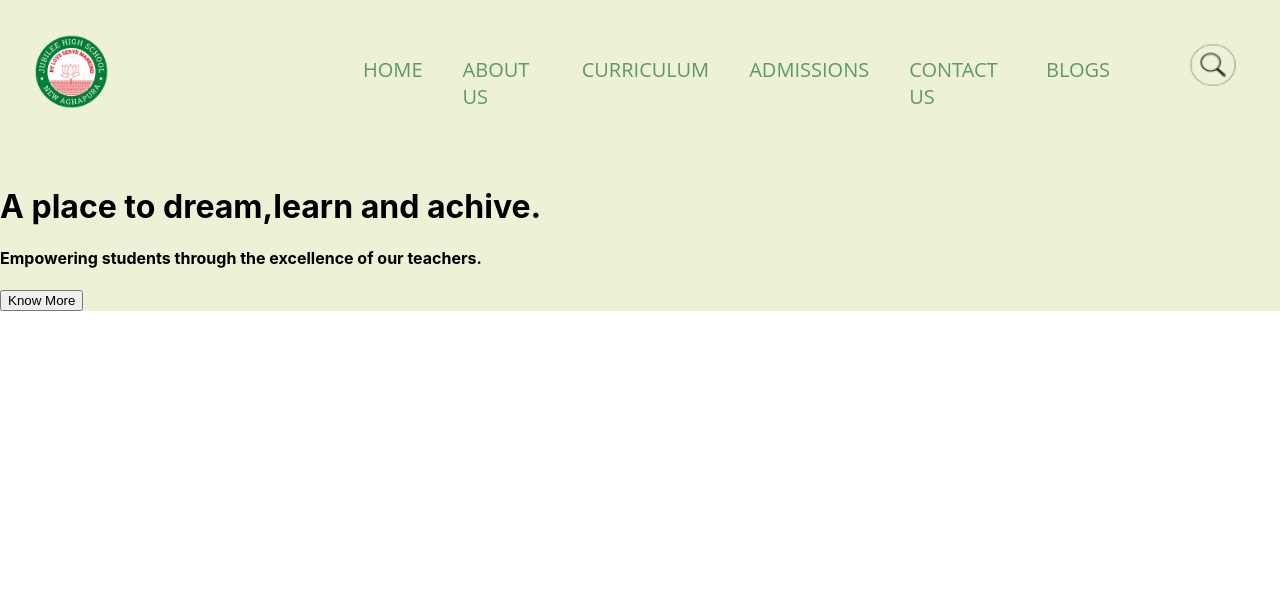
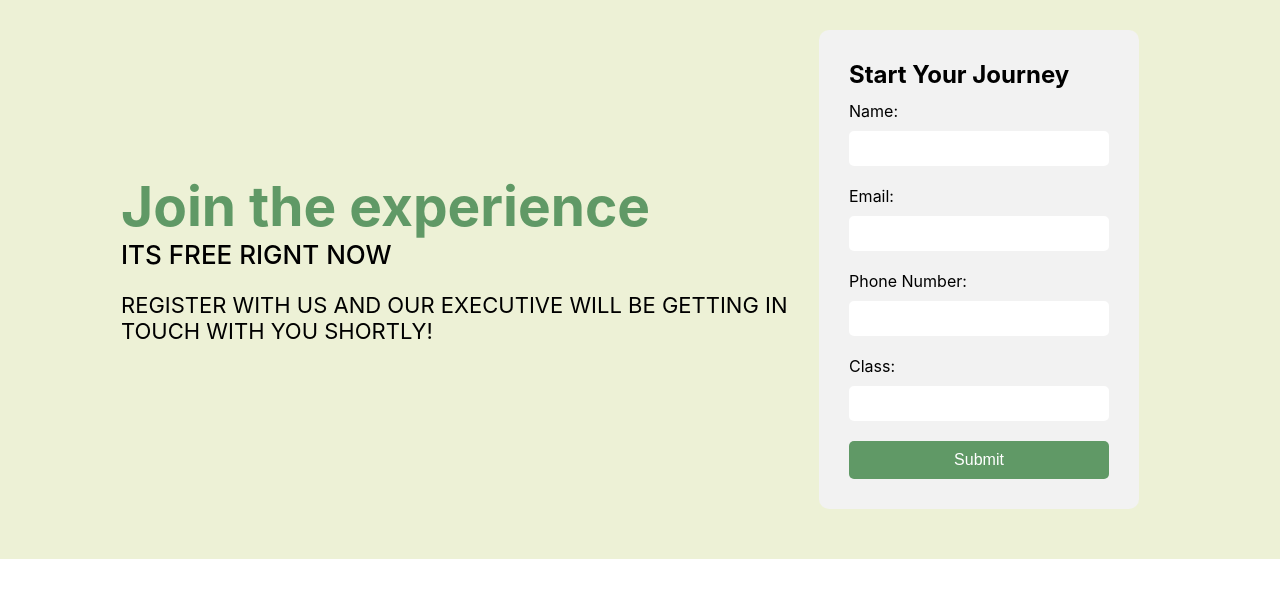
Before and after one commit to jubileehighschool/weapp, a React (Create React App) app: page / in a window 1280 px wide. Shown: the top 598 px of the page. Built offline with nearby package versions, Linux system fonts and the light colour scheme; a web font is replaced by a local one.

Commit message:
Page-3 & Page-4

```diff
--- a/src/App.js
+++ b/src/App.js
@@ -3,13 +3,17 @@ import './App.css';
 import {BrowserRouter as Router, Routes, Route } from 'react-router-dom';
 import Navbar from './components/Navbar';
 import Home from "./components/Home"
+import Page3 from './components/Page3';
+import Page4 from './components/Page4';
+
+
 function App() {
   return (
     <Router>
     <div className= 'App' >
 
     <Routes>
-      <Route path='/' element={<div className='home'><Navbar/><Home/></div>}/>
+      <Route path='/' element={<div className='home'><Page4/></div>}/>
 
     </Routes>
 
--- /dev/null
+++ b/src/components/Page3.css
@@ -0,0 +1,55 @@
+.page3-image img{
+    width: 420px;
+    height: 300px;
+    margin: 60px 10px 25px 60px;
+}
+
+.page3whole{
+    display: flex;
+    justify-content: center;
+    align-items: center;
+}
+
+.page3content-1{
+    margin: 20px;
+}
+
+
+.page3content-1 h2{
+    color:#609966;
+    font-size: 50px;
+    margin: 0;
+}
+
+.page3content-1 p{
+    color:black;
+    font-size: 22px;
+}
+
+
+
+
+
+.page3content-2{
+    display: flex;
+    justify-content: center;
+    align-items: center;
+    padding: 10px;
+}
+
+.p3sc{
+    margin:10px 70px 15px 100px;
+}
+
+.p3sc h2{
+    color:black;
+    font-size: 50px;
+    font-weight: initial;
+    margin: 0;
+}
+
+.p3sc h4{
+    color:black;
+    font-size: 18px;
+    margin: 5px;
+}
--- /dev/null
+++ b/src/components/Page3.js
@@ -0,0 +1,51 @@
+import React from "react";
+import ourgoalimage from "./images/ourgoal.jpg";
+import './Page3.css'
+
+const Page3 = () => {
+  return (
+    <>
+      <div className="page3whole">
+        <div className="page3-image">
+          <img src={ourgoalimage} alt='jubilee school'/>
+        </div>
+        <div className="page3content-1">
+          <h2>Our Goal</h2>
+          <p>
+            Lorem ipsum dolor sit amet, consectetur adipiscing elit, sed do
+            eiusmod tempor incididunt ut labore et dolore magna aliqua. Ut enim
+            ad minim veniam, quis nostrud exercitation ullamco laboris nisi ut
+            aliquip ex ea commodo consequat. Duis aute irure dolor in
+            reprehenderit in voluptate velit esse cillum dolore eu fugiat nulla
+            pariatur.
+          </p>
+        </div>
+
+
+      </div>
+      <div className="page3content-2">
+          <div className="p3sc">
+          <h2>126</h2>
+          <h4>Lorem ipsum</h4>
+          </div>
+
+          <div className="p3sc">
+          <h2>31</h2>
+          <h4>Lorem ipsum</h4>
+          </div>
+
+          <div className="p3sc">
+          <h2>22</h2>
+          <h4>Lorem ipsum</h4>
+          </div>
+
+          <div className="p3sc">
+          <h2>100%</h2>
+          <h4>Parental Satisfaction</h4>
+          </div>
+        </div>
+    </>
+  );
+};
+
+export default Page3;
--- /dev/null
+++ b/src/components/Page4.css
@@ -0,0 +1,103 @@
+.wholeContent {
+  display: flex;
+  justify-content: center;
+  align-items: center;
+  padding: 10px 121px 30px 121px;
+}
+
+.sub-content-1 h1 {
+  color: #609966;
+  font-size: 55px;
+  margin: 0;
+}
+
+.sub-content-1 h2 {
+  color: black;
+  margin: 0px;
+  font-size: 26px;
+  font-weight: 500;
+}
+
+.sub-content-1 p {
+  color: black;
+  font-size: 22px;
+}
+
+
+
+
+
+
+.contact-form {
+  background-color: #f2f2f2;
+  padding: 30px;
+  margin: 20px;
+  border-radius: 10px;
+  width: 260px;
+  transition: 0.6s;
+}
+
+.contact-form:hover {
+    border-radius: 20px solid;
+  box-shadow: 5px 10px #88d58f;
+  }
+
+
+
+.contact-form label {
+  color: black;
+}
+
+.contact-form .heading {
+  font-size: 24px;
+  color: black;
+  margin-bottom: 12px;
+  font-weight: bold;
+  display: block;
+}
+
+.contact-form form {
+  display: flex;
+  flex-direction: column;
+}
+
+.contact-form label {
+  margin-bottom: 10px;
+}
+
+textarea {
+  resize: none;
+  height: 80px;
+  width: 200px;
+}
+
+.contact-form input,
+.contact-form textarea {
+  padding: 10px;
+  border: none;
+  border-radius: 5px;
+  margin-bottom: 20px;
+}
+
+.contact-form input:focus,
+.contact-form textarea:focus {
+  outline: none;
+  box-shadow: 0 0 5px #609966;
+  transform: scale(1.05);
+  transition: transform 0.3s ease-in-out;
+}
+
+.contact-form button[type="submit"] {
+  background-color: #609966;
+  color: #fff;
+  border: none;
+  border-radius: 5px;
+  padding: 10px 20px;
+  font-size: 16px;
+  cursor: pointer;
+}
+
+.contact-form button[type="submit"]:hover {
+  transform: scale(1.08);
+  transition: transform 0.3s ease-in-out;
+}
--- /dev/null
+++ b/src/components/Page4.js
@@ -0,0 +1,40 @@
+import React from "react";
+import './Page4.css'
+
+function Page4() {
+  return (
+    <>
+      <div className="wholeContent">
+        <div className="sub-content-1">
+
+        <h1>  Join the experience </h1>
+         <h2>   ITS FREE RIGNT NOW</h2>
+
+          <p>
+            REGISTER WITH US AND OUR EXECUTIVE WILL BE GETTING IN TOUCH WITH YOU
+            SHORTLY!
+          </p>
+        </div>
+
+        <div className="page4-form">
+          <div className="contact-form">
+            <span className="heading">Start Your Journey</span>
+            <form>
+              <label htmlFor="name">Name:</label>
+              <input type="text" required="" />
+              <label htmlFor="email">Email:</label>
+              <input type="email" id="email" name="email" required="" />
+              <label htmlFor="phone-number">Phone Number:</label>
+              <input type="number" required="" />
+              <label htmlFor="class">Class:</label>
+              <input type="text" required="" />
+              <button type="submit">Submit</button>
+            </form>
+          </div>
+        </div>
+      </div>
+    </>
+  );
+}
+
+export default Page4;
```
Also changed, not shown: src/components/images/ourgoal.jpg (added).
